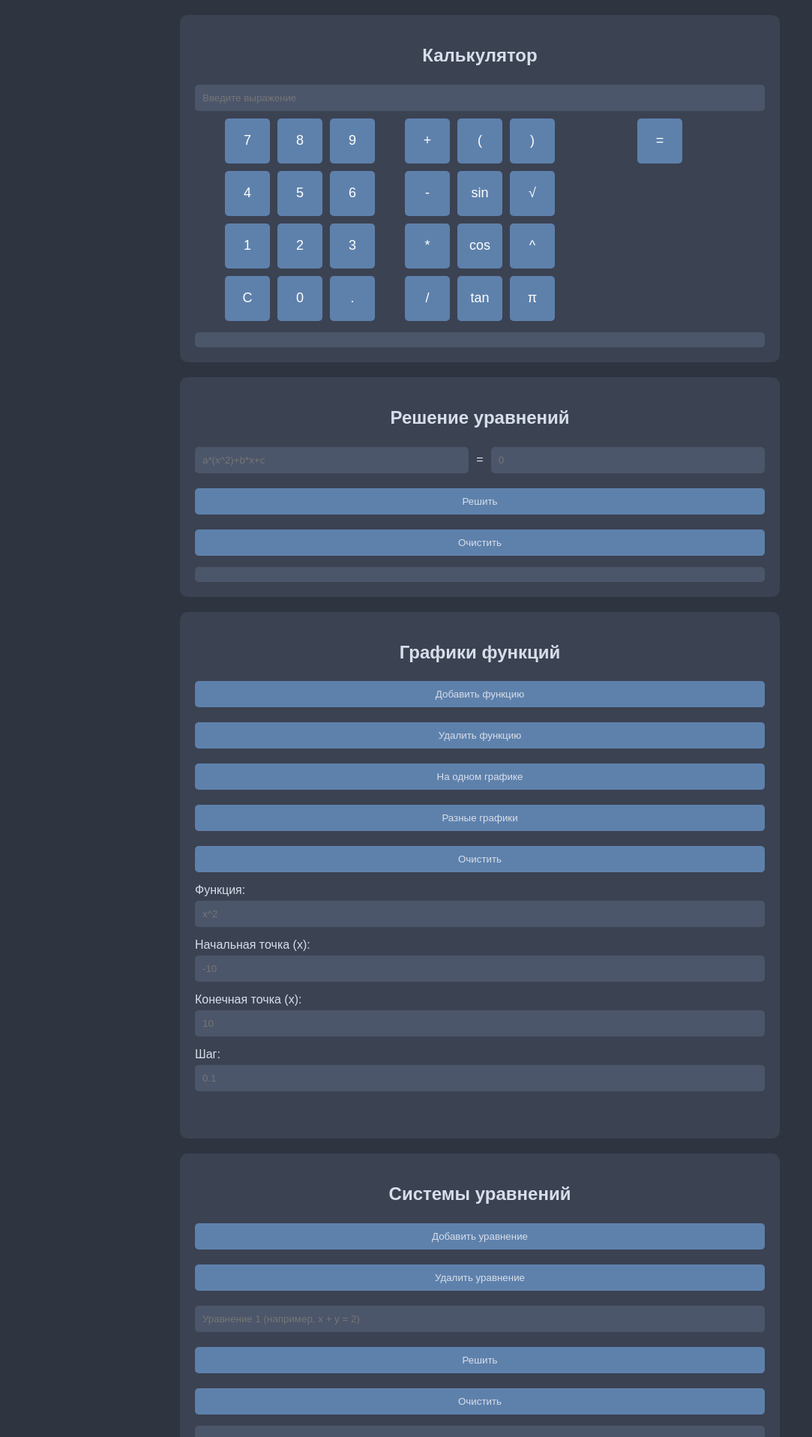
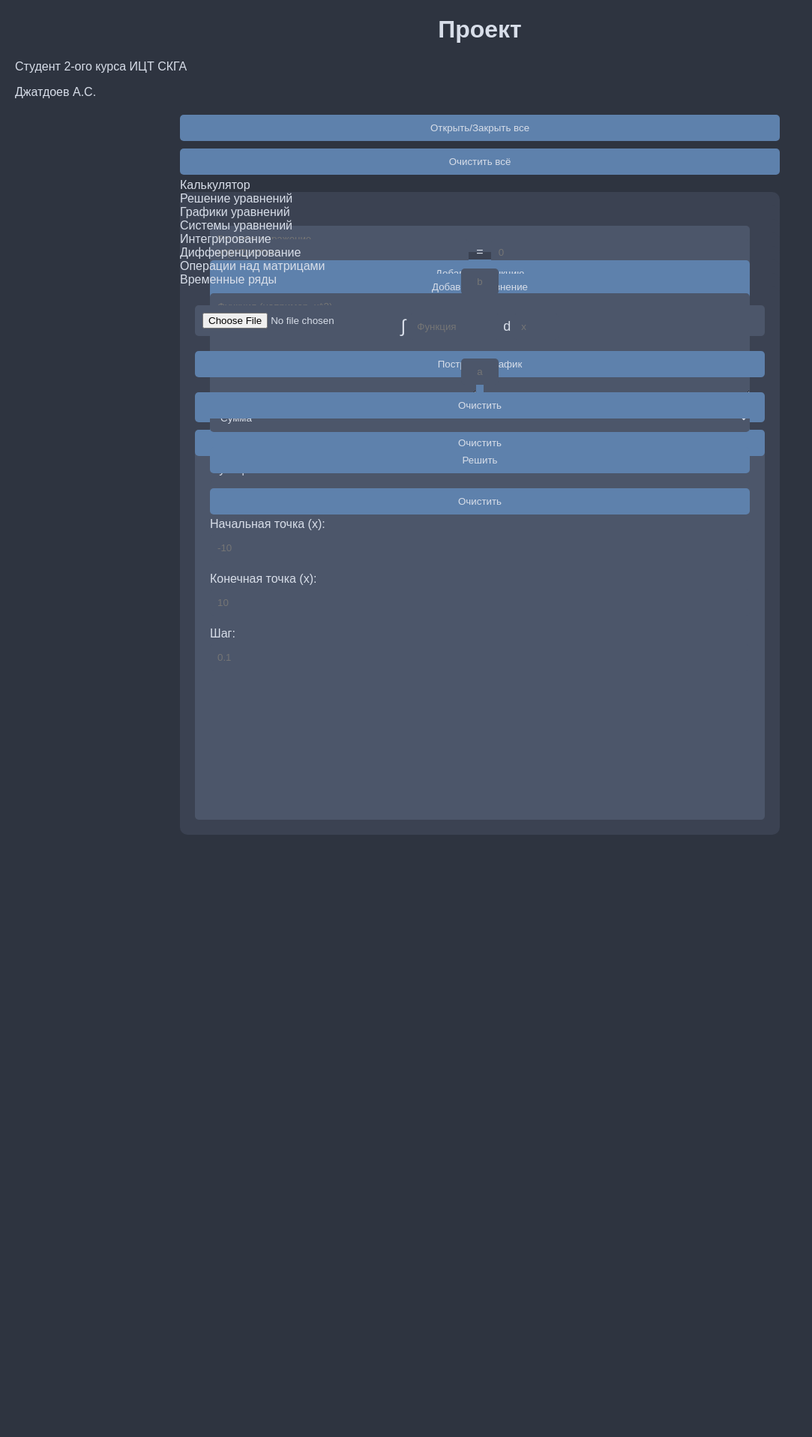
Before and after one commit to AslanDzhatdoev/OOP, a Flask app: page / in a window 1280 px wide. Shown: the top 1916 px of the page at 75% size, without its empty margins (0-1083 px from the left). After the commit the page ends 1113 px from the top, so only its background shows below. Run offline with Flask 3, Linux system fonts and the light colour scheme; some libraries are stand-ins or nearby versions.

Commit message:
index.html

```diff
--- a/OOP/templates/index.html
+++ b/OOP/templates/index.html
@@ -1,4 +1,3 @@
-<!-- index.html -->
 <!DOCTYPE html>
 <html lang="ru">
 <head>
@@ -6,15 +5,27 @@
   <meta name="viewport" content="width=device-width, initial-scale=1.0">
   <title>Многофункциональный калькулятор</title>
   <link rel="stylesheet" href="{{ url_for('static', filename='styles.css') }}">
-<!--    <link rel="stylesheet" href="style.css">-->
 </head>
+<header class="project-header">
+  <h1>Проект</h1>
+  <p>Студент 2-ого курса ИЦТ СКГА</p>
+  <p>Джатдоев А.С.</p>
+</header>
 <body>
   <div class="container">
+    <div class="accordion-controls">
+        <button onclick="toggleAllAccordions()">Открыть/Закрыть все</button>
+    </div>
+        <button class="accordion-clear" onclick="clearAllSections()">Очистить всё</button>
+
+
+    <div class="accordion-item" data-key="calc">
+      <div class="accordion-header">Калькулятор</div>
+      <div class="accordion-body">
+        <div class="section">
 
           <div class="section">
-            <h2>Калькулятор</h2>
             <input type="text" id="expression" placeholder="Введите выражение">
-
             <div class="calculator-wrapper">
               <div class="calculator-number-buttons">
                 <button onclick="addToExpression('7')">7</button>
@@ -30,7 +41,6 @@
                 <button onclick="addToExpression('0')">0</button>
                 <button onclick="addToExpression('.')">.</button>
               </div>
-
               <div class="calculator-other-buttons">
                 <button onclick="addToExpression('+')">+</button>
                 <button onclick="addToExpression('(')">(</button>
@@ -45,33 +55,24 @@
                 <button onclick="addToExpression('tan(')">tan</button>
                 <button onclick="addToExpression('pi')">π</button>
               </div>
-
               <div class="calculator-equals-button">
                 <button class="placeholder"></button>
                 <button onclick="calculate()">=</button>
-<!--                    <button class="placeholder"></button>-->
-<!--                    <button class="placeholder"></button>-->
-<!--                    <button class="placeholder"></button>-->
-<!--                    <button class="placeholder"></button>-->
-<!--                    <button class="placeholder"></button>-->
-<!--                    <button class="placeholder"></button>-->
-<!--                    <button class="placeholder"></button>-->
-<!--                    <button class="placeholder"></button>-->
-<!--                    <button class="placeholder"></button>-->
-<!--                    <button class="placeholder"></button>-->
+              </div>
+            </div>
+            <div class="result" id="calc_result"></div>
+          </div>
+
+        </div>
       </div>
     </div>
 
-            <div class="result" id="calc_result"></div>
-        </div>
+    <div class="accordion-item" data-key="equations">
+      <div class="accordion-header">Решение уравнений</div>
+      <div class="accordion-body">
+        <div class="section">
 
-
-
-
-
-        <!-- Решение уравнений -->
           <div class="section">
-            <h2>Решение уравнений</h2>
             <div class="equation-inputs">
               <input type="text" id="left_expr" placeholder="a*(x^2)+b*x+c">
               <span>=</span>
@@ -84,9 +85,16 @@
             <div class="result" id="equation_result"></div>
           </div>
 
-        <!-- Графики функций -->
+        </div>
+      </div>
+    </div>
+
+    <div class="accordion-item" data-key="graph">
+      <div class="accordion-header">Графики уравнений</div>
+      <div class="accordion-body">
+        <div class="section">
+
           <div class="section-dop">
-            <h2>Графики функций</h2>
             <div class="button-inline">
                 <button onclick="addFunction()">Добавить функцию</button>
                 <button onclick="removeFunction()">Удалить функцию</button>
@@ -117,9 +125,17 @@
             </div>
           </div>
 
-        <!-- Системы уравнений -->
+        </div>
+      </div>
+    </div>
+
+
+    <div class="accordion-item" data-key="system">
+      <div class="accordion-header">Системы уравнений</div>
+      <div class="accordion-body">
+        <div class="section">
+
           <div class="section-dop">
-            <h2>Системы уравнений</h2>
             <div class="button-inline">
                 <button onclick="addEquation()">Добавить уравнение</button>
                 <button onclick="removeEquation()">Удалить уравнение</button>
@@ -136,9 +152,15 @@
             <div class="result" id="system_result"></div>
           </div>
 
-        <!-- Интегрирование -->
+        </div>
+      </div>
+    </div>
+
+    <div class="accordion-item" data-key="integral">
+          <div class="accordion-header">Интегрирование</div>
+          <div class="accordion-body">
+
               <div class="section">
-            <h2>Интегрирование</h2>
                 <div class="integral-container">
                     <div class="integral-limit upper-limit">
                         <input type="text" id="upper_limit" placeholder="b">
@@ -163,17 +185,17 @@
                 <button onclick="clearIntegral()">Очистить</button>
                 <div class="result" id="integral_result"></div>
                 <div class="result" id="antiderivative_result"></div>
+
+            </div>
+          </div>
         </div>
 
+    <div class="accordion-item" data-key="derivative">
+      <div class="accordion-header">Дифференцирование</div>
+      <div class="accordion-body">
+        <div class="section">
 
-
-
-
-
-
-        <!-- Дифференцирование -->
           <div class="section">
-            <h2>Производные</h2>
             <input type="text" id="diff_func" placeholder="Функция (например, x^2)">
             <input type="text" id="diff_order" placeholder="Степень производной (например, 1)">
             <div class="button-inline">
@@ -183,9 +205,16 @@
             <div class="result" id="diff_eq_result"></div>
         </div>
 
-        <!-- Матрицы -->
+        </div>
+      </div>
+    </div>
+
+    <div class="accordion-item" data-key="matrix">
+      <div class="accordion-header">Операции над матрицами</div>
+      <div class="accordion-body">
         <div class="section">
-            <h2>Операции с матрицами</h2>
+
+          <div class="section">
             <div class="matrix-inputs">
                 <textarea id="matrix_a" placeholder="Матрица A"></textarea>
                 <textarea id="matrix_b" placeholder="Матрица B"></textarea>
@@ -213,27 +242,34 @@
             <div class="result" id="matrix_result"></div>
         </div>
 
-        <!-- Временные ряды -->
+        </div>
+      </div>
+    </div>
+
+    <div class="accordion-item open" data-key="timeseries">
+            <div class="accordion-header">Временные ряды</div>
+            <div class="accordion-body">
               <div class="section">
-            <h2>Временные ряды</h2>
                 <form id="timeseries-form" enctype="multipart/form-data">
-                <input type="file" name="file" id="timeseries-file">
-
-
+                  <input type="file" name="file" id="timeseries-file" accept=".csv,.xls,.xlsx">
                   <div class="button-inline">
                     <button type="submit">Построить график</button>
-                    <button type="button" onclick="clearTimeseriesPlot()">Очистить</button>
+                    <button type="button" onclick="clearOnlyTimeseriesPlot()">Очистить</button>
                   </div>
                 </form>
                 <div class="result">
-                <div id="timeseries-plot" class="timeseries-plot"></div>
+                  <div id="timeseries-plot" class="timeseries-plot" style="display:none;"></div>
+                </div>
+              </div>
             </div>
           </div>
 
 
+
   </div>
+  <button id="scrollToTopBtn" title="Наверх">↑</button>
 
-
+  <!-- Скрипты -->
   <script src="{{ url_for('static', filename='scripts/calculator.js') }}"></script>
   <script src="{{ url_for('static', filename='scripts/equations.js') }}"></script>
   <script src="{{ url_for('static', filename='scripts/system.js') }}"></script>
@@ -243,6 +279,11 @@
   <script src="{{ url_for('static', filename='scripts/graph.js') }}"></script>
   <script src="{{ url_for('static', filename='scripts/timeseries.js') }}"></script>
   <script src="{{ url_for('static', filename='scripts/main.js') }}"></script>
+  <script src="{{ url_for('static', filename='scripts/accordion.js') }}"></script>
+  <script src="{{ url_for('static', filename='scripts/openClose.js') }}"></script>
+  <script src="{{ url_for('static', filename='scripts/autoMultiply.js') }}"></script>
   <script src="https://cdn.plot.ly/plotly-latest.min.js"></script>
+
+
 </body>
 </html>
```
Lines whose indentation alone changed are shown as unchanged.
